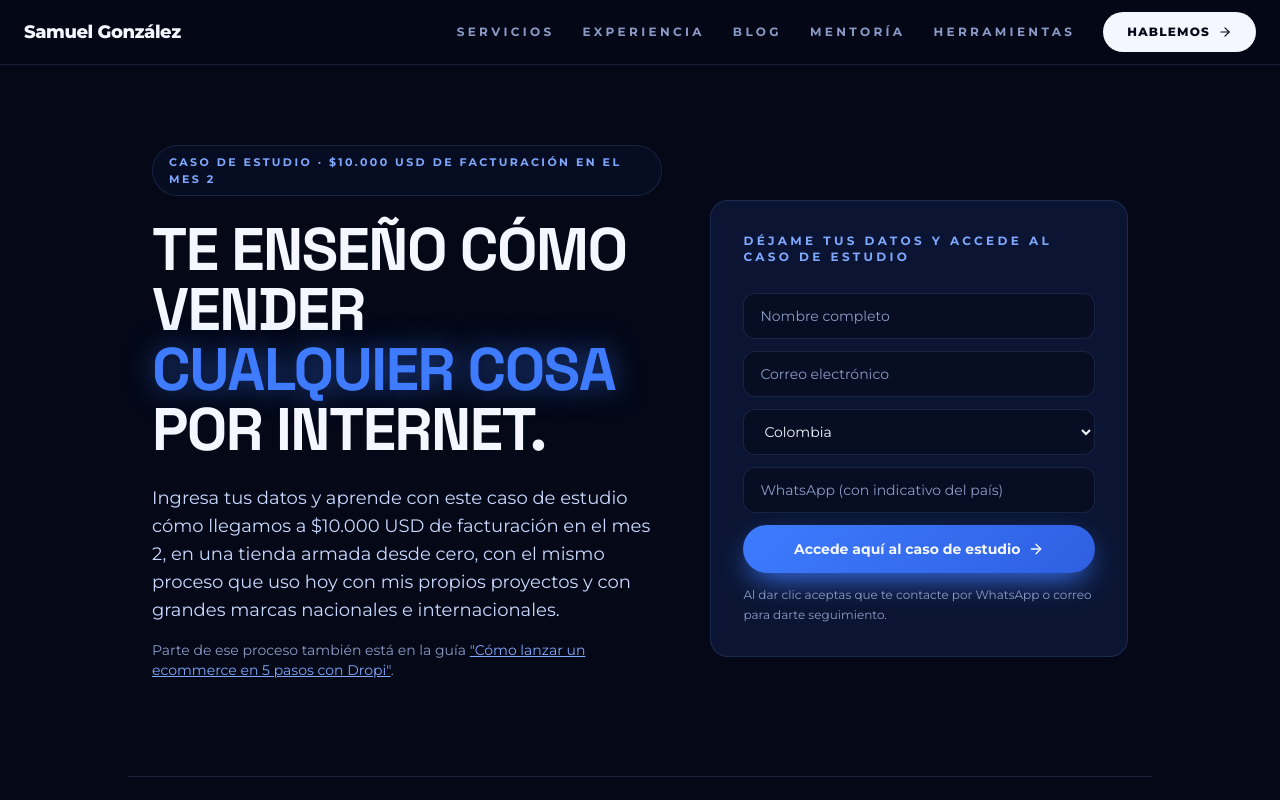
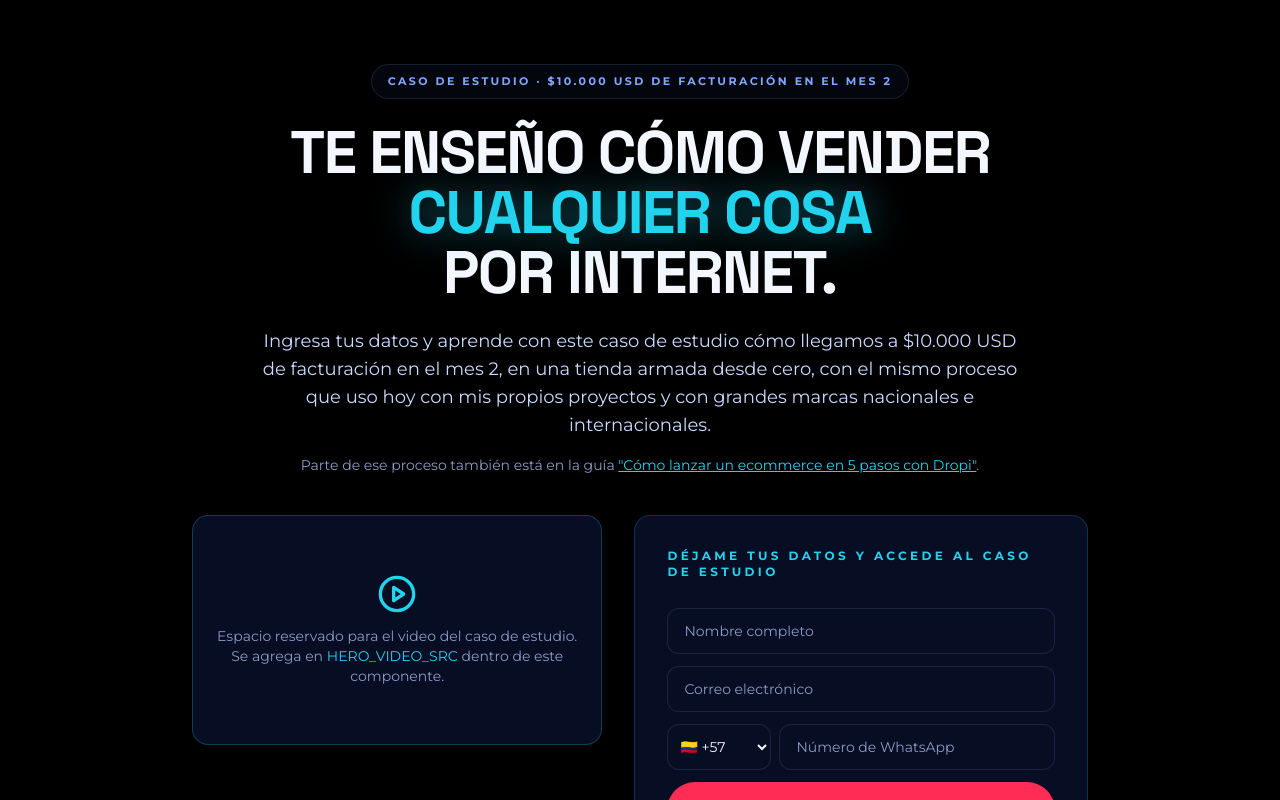
Before and after one commit to samigonza3/portafolio-2027, a React (Vite) app: page /mentoria-dropshipping in a window 1280 px wide. Shown: the top 800 px of the page. Built offline with nearby package versions, Linux system fonts and the light colour scheme.

Commit message:
Rediseña hero de Mentoría al estilo Master Escala (negro, cian, video, CTA rojo) y quita nav/footer en esa ruta

```diff
--- a/src/App.tsx
+++ b/src/App.tsx
@@ -1,5 +1,5 @@
 import React, { useState, useRef, useEffect } from 'react';
-import { Routes, Route, Link } from 'react-router-dom';
+import { Routes, Route, Link, useLocation } from 'react-router-dom';
 import {
   Megaphone,
   Code2,
@@ -942,9 +942,16 @@ function HomePage() {
 }
 
 export default function App() {
+  const location = useLocation();
+  // La página de Mentoría es un landing page de venta directa: el menú y el
+  // footer son "fugas" que sacan al visitante antes de que convierta, así
+  // que no se muestran en esa ruta (misma lógica que funnels de referencia
+  // como masterescala.co).
+  const isLandingPage = location.pathname.startsWith('/mentoria-dropshipping');
+
   return (
     <>
-      <NavBar />
+      {!isLandingPage && <NavBar />}
       <Routes>
         <Route path="/" element={<HomePage />} />
         <Route path="/blog" element={<Blog />} />
@@ -954,7 +961,7 @@ export default function App() {
         <Route path="/google-ads-checklist" element={<GoogleAdsChecklist />} />
         <Route path="/recursos/google-ads-checklist" element={<GoogleAdsChecklist />} />
       </Routes>
-      <Footer />
+      {!isLandingPage && <Footer />}
     </>
   );
 }
--- a/src/components/DropshippingMentoria.tsx
+++ b/src/components/DropshippingMentoria.tsx
@@ -15,6 +15,9 @@ import {
   TrendingUp,
   Linkedin,
   ImageOff,
+  PlayCircle,
+  Volume2,
+  VolumeX,
 } from 'lucide-react';
 
 // ============================================================
@@ -42,28 +45,38 @@ const AVAILABLE_SLOTS = [
   'Viernes 3:00 p.m. (hora Colombia)',
 ];
 
-const COUNTRIES = [
-  'Colombia',
-  'Ecuador',
-  'México',
-  'Perú',
-  'Uruguay',
-  'Paraguay',
-  'Argentina',
-  'Chile',
-  'Brasil',
-  'Costa Rica',
-  'Puerto Rico',
-  'República Dominicana',
-  'Guatemala',
-  'Honduras',
-  'El Salvador',
-  'Nicaragua',
-  'Panamá',
-  'España',
-  'Estados Unidos',
-  'Venezuela',
+// Países con bandera + indicativo telefónico, para el selector de WhatsApp
+// con prefijo de país (mismo patrón visual que la referencia de Master
+// Escala: bandera + código pegados al campo de número).
+const COUNTRY_CODES = [
+  { name: 'Colombia', flag: '🇨🇴', dial: '+57' },
+  { name: 'Ecuador', flag: '🇪🇨', dial: '+593' },
+  { name: 'México', flag: '🇲🇽', dial: '+52' },
+  { name: 'Perú', flag: '🇵🇪', dial: '+51' },
+  { name: 'Uruguay', flag: '🇺🇾', dial: '+598' },
+  { name: 'Paraguay', flag: '🇵🇾', dial: '+595' },
+  { name: 'Argentina', flag: '🇦🇷', dial: '+54' },
+  { name: 'Chile', flag: '🇨🇱', dial: '+56' },
+  { name: 'Brasil', flag: '🇧🇷', dial: '+55' },
+  { name: 'Costa Rica', flag: '🇨🇷', dial: '+506' },
+  { name: 'Puerto Rico', flag: '🇵🇷', dial: '+1' },
+  { name: 'República Dominicana', flag: '🇩🇴', dial: '+1' },
+  { name: 'Guatemala', flag: '🇬🇹', dial: '+502' },
+  { name: 'Honduras', flag: '🇭🇳', dial: '+504' },
+  { name: 'El Salvador', flag: '🇸🇻', dial: '+503' },
+  { name: 'Nicaragua', flag: '🇳🇮', dial: '+505' },
+  { name: 'Panamá', flag: '🇵🇦', dial: '+507' },
+  { name: 'España', flag: '🇪🇸', dial: '+34' },
+  { name: 'Estados Unidos', flag: '🇺🇸', dial: '+1' },
+  { name: 'Venezuela', flag: '🇻🇪', dial: '+58' },
 ];
+
+const COUNTRIES = COUNTRY_CODES.map((c) => c.name);
+
+// TODO: reemplazar por el video real (ej: '/mentoria-hero.mp4'). Mientras
+// esté vacío, se muestra un placeholder en el mismo espacio para no
+// inventar contenido que todavía no existe.
+const HERO_VIDEO_SRC = '';
 
 // Tarjetas de calificación: ícono + título corto + descripción,
 // mismo formato que "Esto es para ti solo si..." de la referencia.
@@ -110,6 +123,54 @@ const RESULT_IMAGES: string[] = [];
 // no se muestra en la página.
 const TESTIMONIALS: { name: string; quote: string }[] = [];
 
+// Video del hero con botón de silencio/sonido superpuesto, igual que la
+// referencia. Si todavía no hay archivo cargado (HERO_VIDEO_SRC vacío), se
+// muestra un placeholder marcado en vez de inventar contenido.
+function HeroVideo() {
+  const videoRef = useRef<HTMLVideoElement>(null);
+  const [muted, setMuted] = useState(true);
+
+  if (!HERO_VIDEO_SRC) {
+    return (
+      <div className="relative aspect-[9/16] sm:aspect-video w-full rounded-2xl border border-cyan-400/25 bg-space-900 flex flex-col items-center justify-center gap-3 text-center px-6">
+        <PlayCircle className="w-10 h-10 text-cyan-400" />
+        <p className="text-sm text-muted">
+          Espacio reservado para el video del caso de estudio. Se agrega en{' '}
+          <code className="text-cyan-400">HERO_VIDEO_SRC</code> dentro de este componente.
+        </p>
+      </div>
+    );
+  }
+
+  const toggleMute = () => {
+    if (!videoRef.current) return;
+    videoRef.current.muted = !videoRef.current.muted;
+    setMuted(videoRef.current.muted);
+  };
+
+  return (
+    <div className="relative aspect-[9/16] sm:aspect-video w-full rounded-2xl overflow-hidden border border-cyan-400/25 bg-black">
+      <video
+        ref={videoRef}
+        src={HERO_VIDEO_SRC}
+        autoPlay
+        loop
+        muted
+        playsInline
+        className="w-full h-full object-cover"
+      />
+      <button
+        type="button"
+        onClick={toggleMute}
+        className="absolute bottom-4 left-1/2 -translate-x-1/2 inline-flex items-center gap-2 rounded-full bg-black/70 border border-white/20 px-4 py-2 text-xs font-semibold text-white backdrop-blur-sm hover:bg-black/85 transition-colors"
+      >
+        {muted ? <Volume2 className="w-4 h-4" /> : <VolumeX className="w-4 h-4" />}
+        {muted ? 'Activar sonido' : 'Silenciar'}
+      </button>
+    </div>
+  );
+}
+
 function encodeFormData(data: Record<string, string>) {
   return Object.keys(data)
     .map((key) => `${encodeURIComponent(key)}=${encodeURIComponent(data[key])}`)
@@ -121,12 +182,15 @@ function encodeFormData(data: Record<string, string>) {
 // vía Netlify Forms y lleva al visitante a las 3 formas de empezar.
 function LeadCaptureForm() {
   const formRef = useRef<HTMLFormElement>(null);
-  const [country, setCountry] = useState(COUNTRIES[0]);
+  const [countryIndex, setCountryIndex] = useState(0);
+  const [whatsappNumber, setWhatsappNumber] = useState('');
   const [sending, setSending] = useState(false);
   const [status, setStatus] = useState<{ message: string; type: 'success' | 'error' | null }>({
     message: '',
     type: null,
   });
+
+  const selectedCountry = COUNTRY_CODES[countryIndex];
 
   const handleSubmit = async (e: React.FormEvent<HTMLFormElement>) => {
     e.preventDefault();
@@ -160,7 +224,8 @@ function LeadCaptureForm() {
         type: 'success',
       });
       form.reset();
-      setCountry(COUNTRIES[0]);
+      setCountryIndex(0);
+      setWhatsappNumber('');
       document.getElementById('opciones')?.scrollIntoView({ behavior: 'smooth' });
     } catch (error) {
       console.error('Error al enviar el lead a Netlify:', error);
@@ -194,42 +259,56 @@ function LeadCaptureForm() {
         name="lead_name"
         required
         placeholder="Nombre completo"
-        className="w-full rounded-xl bg-space-900 border border-star-light/15 px-4 py-3 text-sm text-frost placeholder:text-muted focus:border-star-light/45 outline-none"
+        className="w-full rounded-xl bg-space-900 border border-star-light/15 px-4 py-3 text-sm text-frost placeholder:text-muted focus:border-cyan-400/60 outline-none"
       />
       <input
         type="email"
         name="lead_email"
         required
         placeholder="Correo electrónico"
-        className="w-full rounded-xl bg-space-900 border border-star-light/15 px-4 py-3 text-sm text-frost placeholder:text-muted focus:border-star-light/45 outline-none"
+        className="w-full rounded-xl bg-space-900 border border-star-light/15 px-4 py-3 text-sm text-frost placeholder:text-muted focus:border-cyan-400/60 outline-none"
       />
+      {/* Campo oculto con el nombre del país, para mantener el mismo dato
+          que antes viajaba en lead_country (ahora se elige junto al
+          indicativo de WhatsApp, como en la referencia) */}
+      <input type="hidden" name="lead_country" value={selectedCountry.name} />
+      {/* WhatsApp con selector de bandera + indicativo pegado al campo,
+          igual que la referencia */}
+      <div className="flex gap-2">
         <select
-        name="lead_country"
-        value={country}
-        onChange={(e) => setCountry(e.target.value)}
-        className="w-full rounded-xl bg-space-900 border border-star-light/15 px-4 py-3 text-sm text-frost focus:border-star-light/45 outline-none"
+          value={countryIndex}
+          onChange={(e) => setCountryIndex(Number(e.target.value))}
+          aria-label="Indicativo de país"
+          className="shrink-0 w-[6.5rem] rounded-xl bg-space-900 border border-star-light/15 px-2 py-3 text-sm text-frost focus:border-cyan-400/60 outline-none"
         >
-        {COUNTRIES.map((c) => (
-          <option key={c} value={c}>
-            {c}
+          {COUNTRY_CODES.map((c, i) => (
+            <option key={c.name} value={i}>
+              {c.flag} {c.dial}
             </option>
           ))}
         </select>
         <input
-        type="text"
-        name="lead_whatsapp"
+          type="tel"
+          value={whatsappNumber}
+          onChange={(e) => setWhatsappNumber(e.target.value)}
           required
-        placeholder="WhatsApp (con indicativo del país)"
-        className="w-full rounded-xl bg-space-900 border border-star-light/15 px-4 py-3 text-sm text-frost placeholder:text-muted focus:border-star-light/45 outline-none"
+          placeholder="Número de WhatsApp"
+          className="w-full rounded-xl bg-space-900 border border-star-light/15 px-4 py-3 text-sm text-frost placeholder:text-muted focus:border-cyan-400/60 outline-none"
         />
+      </div>
+      <input type="hidden" name="lead_whatsapp" value={`${selectedCountry.dial} ${whatsappNumber}`} />
 
-      <button type="submit" disabled={sending} className="btn-star w-full justify-center disabled:opacity-60">
-        {sending ? 'Enviando...' : 'Accede aquí al caso de estudio'}
-        <ArrowRight className="w-4 h-4" />
+      <button
+        type="submit"
+        disabled={sending}
+        className="w-full justify-center inline-flex items-center gap-2 rounded-full bg-[#FF2D55] hover:bg-[#e6234c] text-white font-bold text-sm sm:text-base px-6 py-4 transition-colors disabled:opacity-60"
+      >
+        <PlayCircle className="w-5 h-5" />
+        {sending ? 'Enviando...' : 'ACCEDE AQUÍ al caso de estudio'}
       </button>
 
       {status.type && (
-        <p className={`text-sm ${status.type === 'success' ? 'text-signal-teal' : 'text-red-400'}`}>
+        <p className={`text-sm ${status.type === 'success' ? 'text-cyan-400' : 'text-red-400'}`}>
           {status.message}
         </p>
       )}
@@ -377,15 +456,18 @@ function BookingForm() {
 
 export default function DropshippingMentoria() {
   return (
-    <div className="min-h-screen bg-space-950 text-frost">
-      {/* Hero: mismo formato que la referencia — headline + subheadline tipo
-          "caso de estudio" + formulario de captura de lead arriba del scroll */}
-      <section className="max-w-5xl mx-auto px-6 pt-20 pb-16">
-        <div className="grid lg:grid-cols-[1.1fr_0.9fr] gap-12 items-center">
-          <div className="text-center lg:text-left">
+    <div className="min-h-screen bg-black text-frost">
+      {/* Hero: alto contraste negro + titular en cian, video con toggle de
+          sonido y formulario de captura de lead arriba del scroll, siguiendo
+          de cerca la referencia de Master Escala */}
+      <section className="max-w-5xl mx-auto px-6 pt-16 pb-16">
+        <div className="text-center max-w-3xl mx-auto mb-10">
           <span className="eyebrow">Caso de estudio · $10.000 USD de facturación en el mes 2</span>
           <h1 className="display-xl text-4xl sm:text-5xl md:text-6xl mt-6 mb-6">
-              Te enseño cómo vender <span className="glow">cualquier cosa</span>
+            Te enseño cómo vender{' '}
+            <span className="text-cyan-400 drop-shadow-[0_0_18px_rgba(34,211,238,0.45)]">
+              CUALQUIER COSA
+            </span>
             <br />
             por internet.
           </h1>
@@ -394,19 +476,22 @@ export default function DropshippingMentoria() {
             facturación en el mes 2, en una tienda armada desde cero, con el mismo proceso que
             uso hoy con mis propios proyectos y con grandes marcas nacionales e internacionales.
           </p>
-            <p className="text-muted text-sm mb-8">
+          <p className="text-muted text-sm">
             Parte de ese proceso también está en la guía{' '}
             <Link
               to="/blog/ecommerce-en-5-pasos-con-dropi"
-                className="text-star-light underline hover:text-frost"
+              className="text-cyan-400 underline hover:text-frost"
             >
               "Cómo lanzar un ecommerce en 5 pasos con Dropi"
             </Link>
             .
           </p>
         </div>
-          <div className="card-galaxy p-6 sm:p-8">
-            <p className="label-mono !text-star-light mb-4 text-center lg:text-left">
+
+        <div className="grid lg:grid-cols-[0.95fr_1.05fr] gap-8 items-start max-w-4xl mx-auto">
+          <HeroVideo />
+          <div className="rounded-2xl border border-cyan-400/20 bg-space-900 p-6 sm:p-8">
+            <p className="label-mono !text-cyan-400 mb-4 text-center lg:text-left">
               Déjame tus datos y accede al caso de estudio
             </p>
             <LeadCaptureForm />
```
Lines whose indentation alone changed are shown as unchanged.
